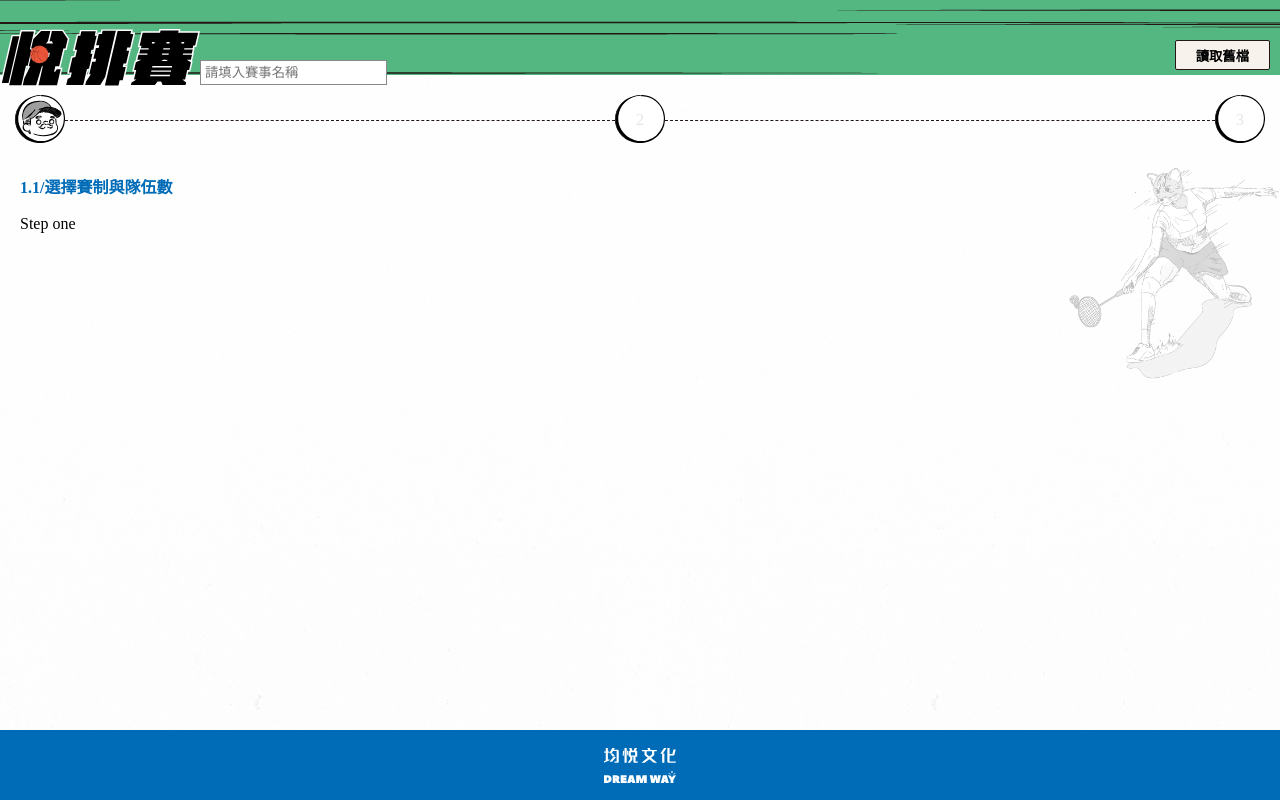
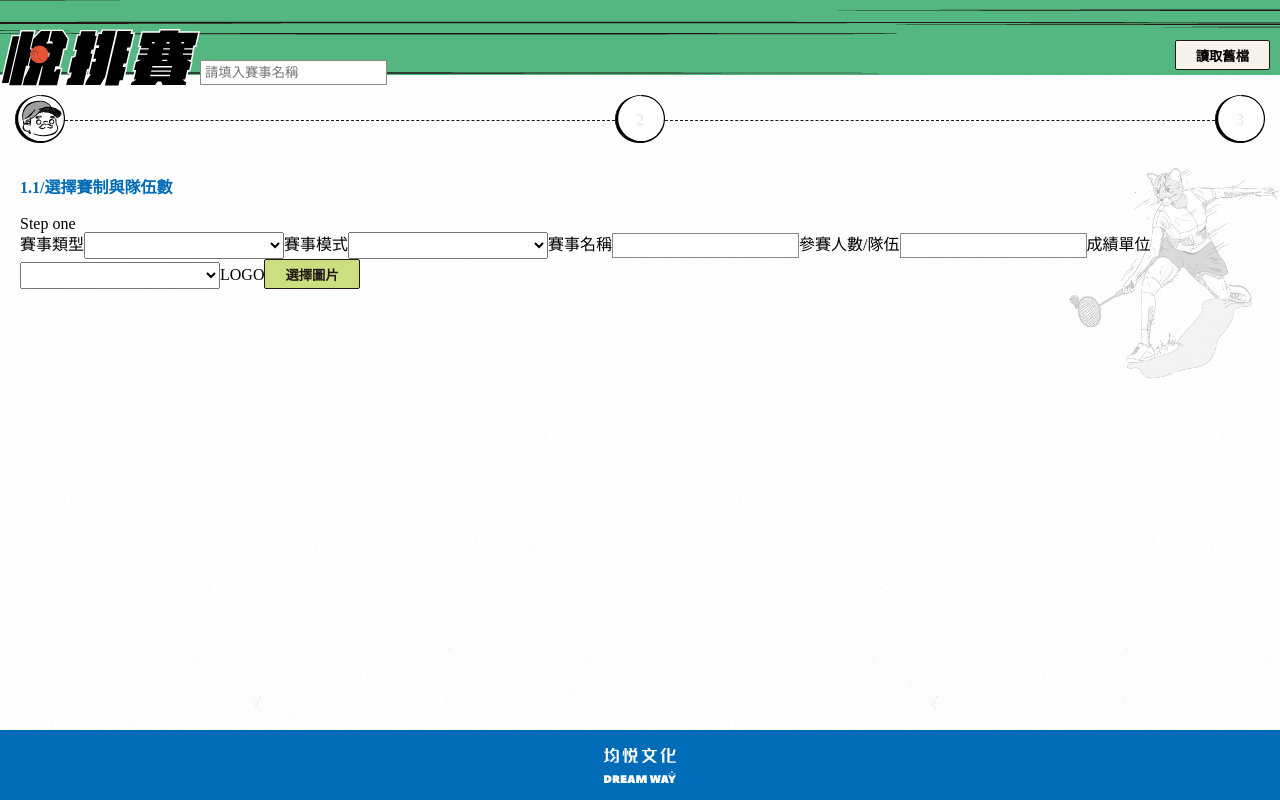
Before and after one commit to wenyo/yue-pai-challenge, a Vue app: page /step_one in a window 1280 px wide. Built offline with nearby package versions, Linux system fonts and the light colour scheme.

Commit message:
add contest info

```diff
--- /dev/null
+++ b/src/components/StepOne/ContestInfo.vue
@@ -0,0 +1,46 @@
+<template>
+  <div class="contest-left">
+    <label for="">
+      <span>賽事類型</span>
+      <select name="" id=""></select>
+    </label>
+    <label for="">
+      <span>賽事模式</span>
+      <select name="" id=""></select>
+    </label>
+    <label for="">
+      <span>賽事名稱</span>
+      <input type="text" name="" id="" />
+    </label>
+    <label for="">
+      <span>參賽人數/隊伍</span>
+      <input type="number" name="" id="" />
+    </label>
+    <label for="">
+      <span>成績單位</span>
+      <select name="" id=""></select>
+    </label>
+    <label for="">
+      <span>LOGO</span>
+      <Button class="file-input" :type="BUTTON_TYPE.FORTH" :click_fun="() => uploadImage.click()">選擇圖片</Button>
+      <!-- <input ref="uploadImage" type="file" accept="image/*" @change="imgChange" />
+      <Button :type="BUTTON_TYPE.FIVE" :click_fun="resetImg" :disabled="!imgBase64">清除圖片</Button>
+      <img class="preview-img" :src="imgBase64" v-if="imgBase64" /> -->
+    </label>
+  </div>
+</template>
+
+<script>
+import { CONTEST_TYPE, BUTTON_TYPE } from '../../utils/Enum';
+import Button from '../Button.vue';
+
+export default {
+  components: { Button },
+  data() {
+    return {
+      CONTEST_TYPE,
+      BUTTON_TYPE,
+    };
+  },
+};
+</script>
--- a/src/views/StepOne.vue
+++ b/src/views/StepOne.vue
@@ -8,6 +8,7 @@
           <h3 class="step-title">1.1/選擇賽制與隊伍數</h3>
 
           <div>Step one</div>
+          <ContestInfo />
         </div>
       </div>
     </div>
@@ -19,8 +20,9 @@
 import Header from '../components/Header.vue';
 import Footer from '../components/Footer.vue';
 import StepLine from '../components/StepLine.vue';
+import ContestInfo from '../components/StepOne/ContestInfo.vue';
 
 export default {
-  components: { Header, Footer, StepLine },
+  components: { Header, Footer, StepLine, ContestInfo },
 };
 </script>
```
